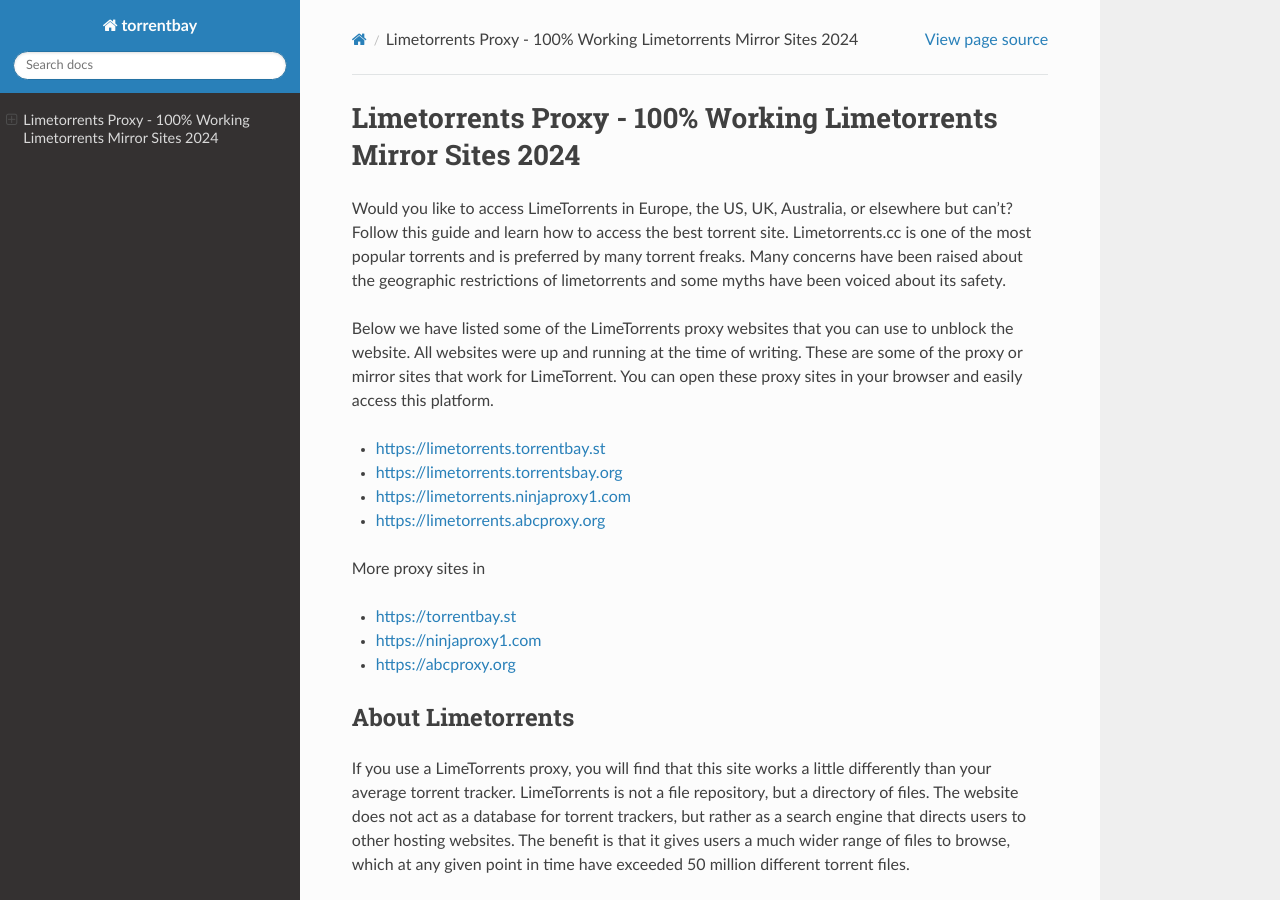
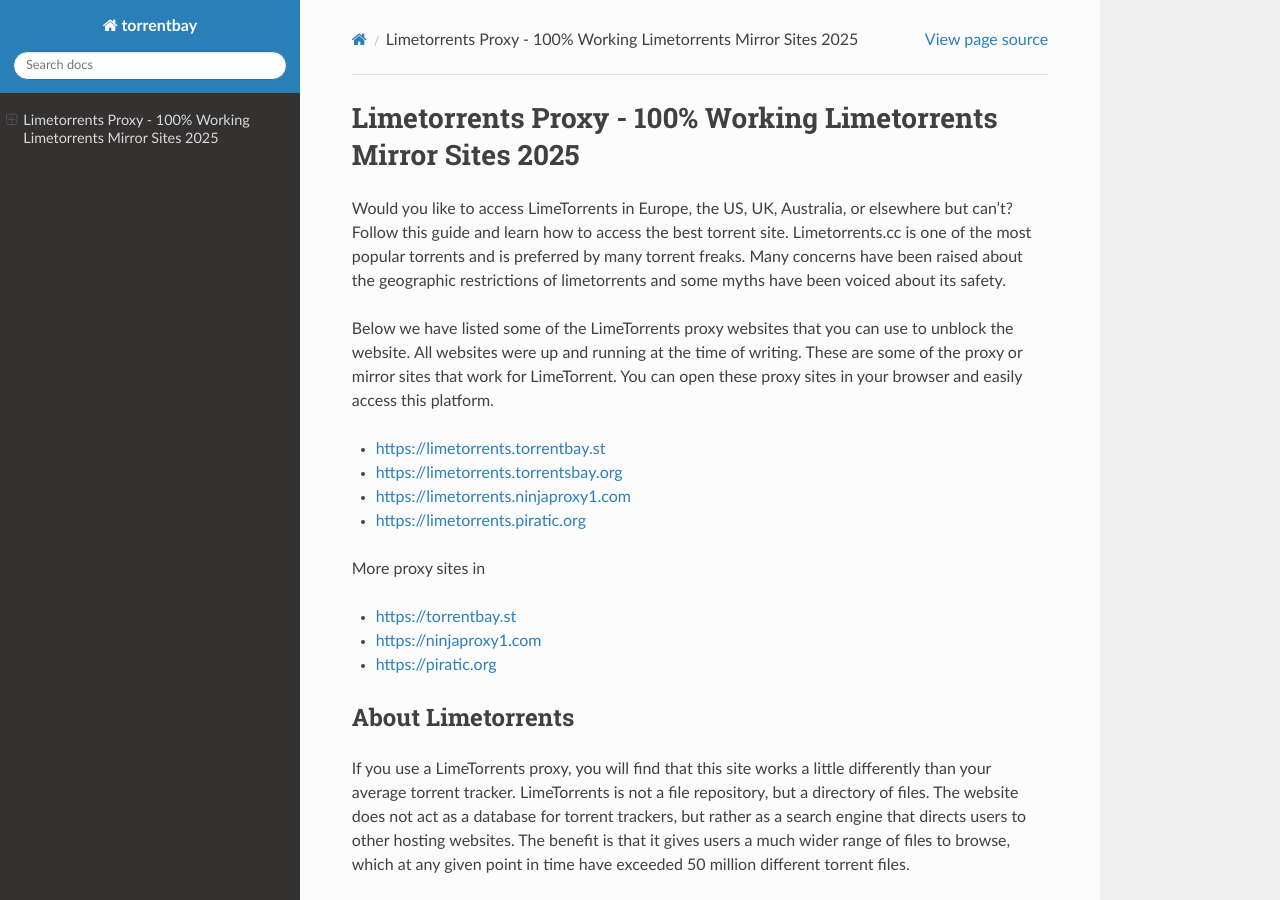
Before and after one commit to unblocktorrents/Limetorrents-Proxy, a Sphinx documentation site: the page built from docs/index.rst, in a window 1280 px wide and 900 px high. Built offline with Sphinx 7.4.7 and the Read the Docs theme 3.1.0, drawn with Linux system fonts in a browser that asks for light colours; some of the changed text lies outside the part shown.

Commit message:
Update index.rst

```diff
--- a/docs/index.rst
+++ b/docs/index.rst
@@ -1,5 +1,5 @@
 ##################
-Limetorrents Proxy - 100% Working Limetorrents Mirror Sites 2024
+Limetorrents Proxy - 100% Working Limetorrents Mirror Sites 2025
 ##################
 
 Would you like to access LimeTorrents in Europe, the US, UK, Australia, or elsewhere but can't? Follow this guide and learn how to access the best torrent site. Limetorrents.cc is one of the most popular torrents and is preferred by many torrent freaks. Many concerns have been raised about the geographic restrictions of limetorrents and some myths have been voiced about its safety.
@@ -9,13 +9,13 @@ Below we have listed some of the LimeTorrents proxy websites that you can use to
 - https://limetorrents.torrentbay.st
 - https://limetorrents.torrentsbay.org
 - https://limetorrents.ninjaproxy1.com
-- https://limetorrents.abcproxy.org
+- https://limetorrents.piratic.org
 
 More proxy sites in
 
 - https://torrentbay.st
 - https://ninjaproxy1.com
-- https://abcproxy.org
+- https://piratic.org
 
 *********
 About Limetorrents
@@ -40,7 +40,7 @@ Limetorrents Proxy and Limetorrents Torrent FAQ (Frequently Asked Questions)
 
 There are some simple steps you can follow to download a torrent movie from Limetorrents.
 
-> 1. You must first visit the new domain of the Limetorrents 2024 torrent site (Limetorrents.torrentbay.to).
+> 1. You must first visit the new domain of the Limetorrents 2025 torrent site (Limetorrents.torrentbay.to).
 
 > 2. Then you need to hit the search bar and search the Limetorrents proxy for the movie you want to download.
 
```
